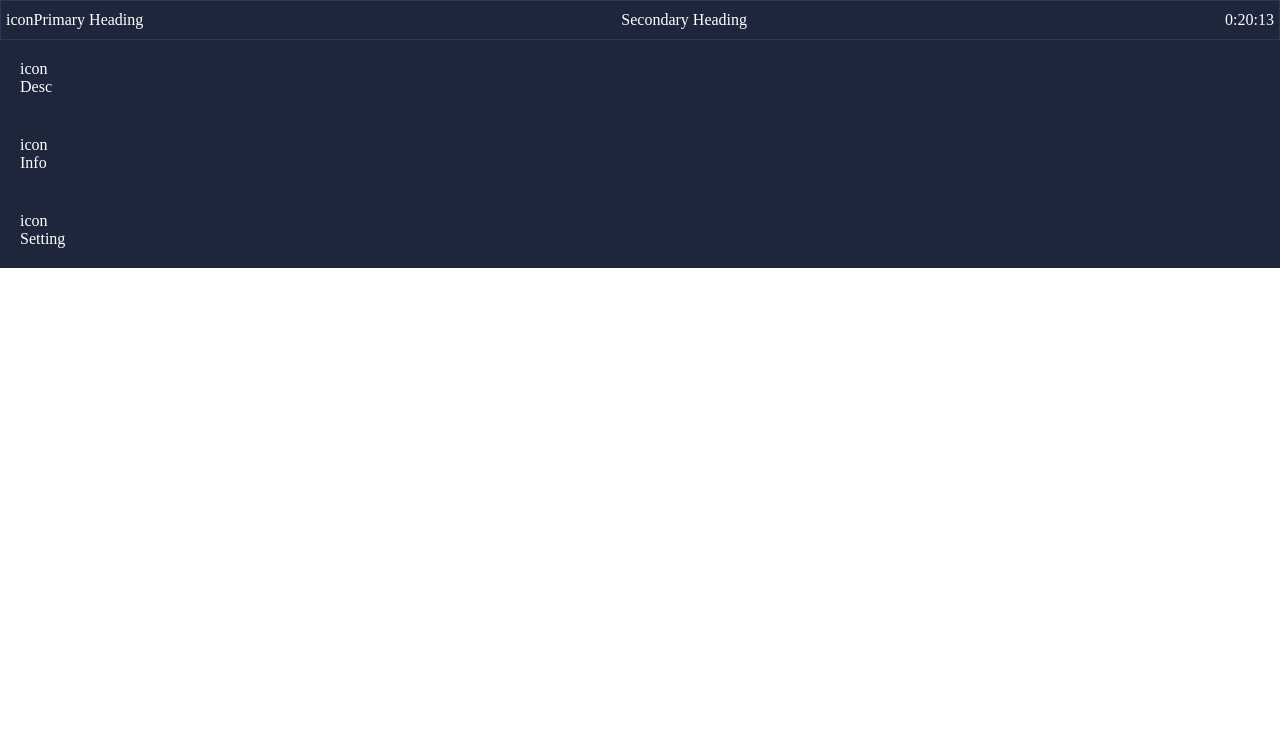
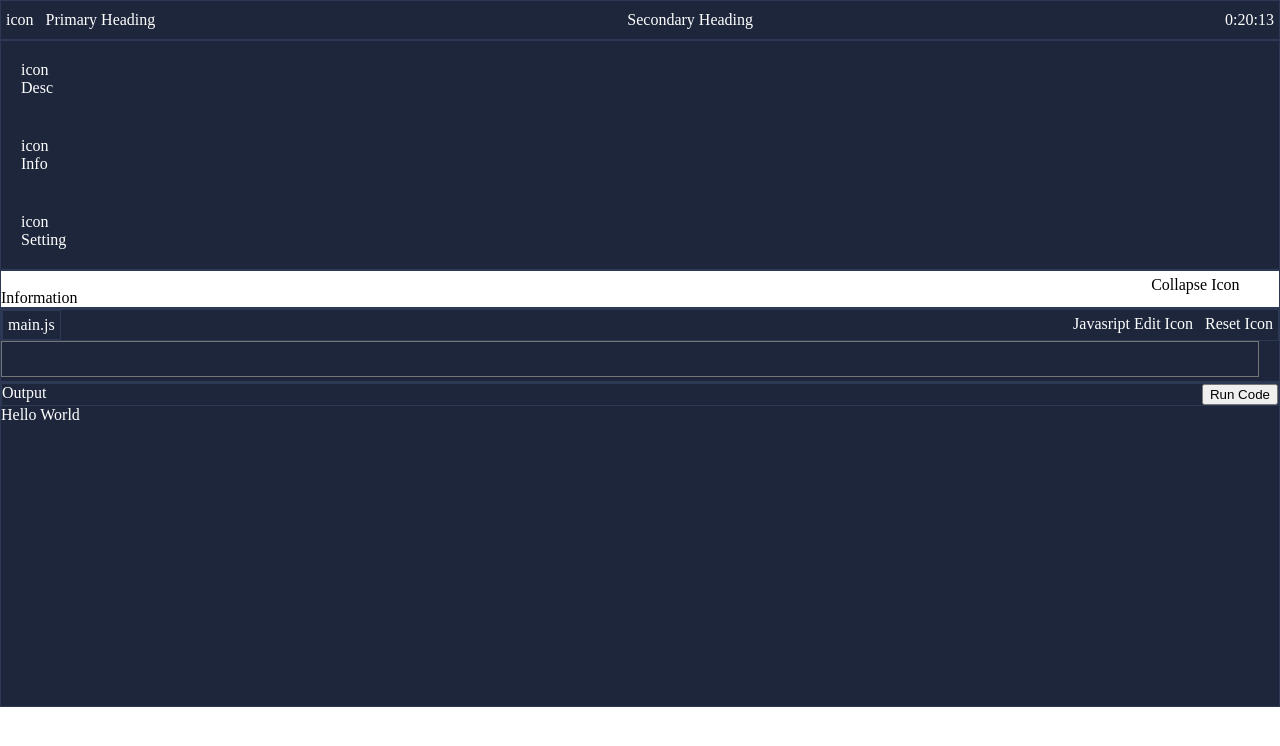
Before and after one commit to diwakarstha997/code-signal-clone, a plain HTML site: page index.html in a window 1280 px wide. Drawn offline with Linux system fonts and the light colour scheme.

Commit message:
Add information-board, code-editor adn code-output

```diff
--- a/index.html
+++ b/index.html
@@ -36,5 +36,58 @@
                 </div>
             </div>
         </aside>
+
+        <!-- Information Board -->
+         <section>
+            <div class="information-board">
+                <span class="information-board-collapse">Collapse Icon</span>
+                <div class="information-box">
+                    Information
+                </div>
+            </div>
+         </section>
+
+         <!-- Code Editor -->
+         <section>
+            <div class="code-editor">
+                <!-- Code Editor top bar -->
+                <div class="flex-container code-editor-top-bar">
+                    <div class="code-editor-file-tab">main.js</div>
+                    <div class="flex-container code-editor-control-tab">
+                        <div class="code-editor-language">
+                            Javasript
+                            <span>Edit Icon</span>
+                        </div>
+                        <div class="code-editor-reset">
+                            <span>Reset Icon</span>
+                        </div>
+                    </div>
+                </div>
+
+                <!-- Code Editor Text Area -->
+                 <div class="code-editor-text-area">
+                   <textarea ></textarea>
+                 </div>
+            </div>
+
+        <!-- Code Output -->
+         <section>
+            <div class="code-output">
+                <!-- Code Editor top bar -->
+                <div class="flex-container code-output-top-bar">
+                    <div class="code-output-heading">Output</div>
+                    <div class="code-output-run-button-wrapper">
+                        <button class="code-output-run-button">
+                            Run Code
+                        </button>
+                    </div>
+                </div>
+
+                <!-- Code Editor Text Area -->
+                 <div class="code-output-area">
+                    Hello World
+                 </div>
+            </div>
+         </section>
     </body>
 </html>
--- a/styles.css
+++ b/styles.css
@@ -7,6 +7,7 @@ body {
 .flex-container {
     display: flex;
     justify-content: space-between;
+    gap: 12px;
 }
 
 .top-bar {
@@ -18,6 +19,7 @@ body {
 
 /* Side Bar Css */
 .side-bar {
+    border: 1px solid rgba(45, 56, 85, 1);
     background-color: rgba(29, 38, 59, 1);
     color: white;
 }
@@ -25,3 +27,64 @@ body {
 .side-bar-tab {
     padding: 20px;
 }
+
+/* Infromation Board */
+.information-board {
+    border: 1px solid rgba(45, 56, 85, 1);
+    background-color: white;
+    color: black;
+}
+
+.information-board-collapse {
+    position: relative;
+    top: 5px;
+    left: 90%;
+}
+
+/* Code Editor Css */
+.code-editor {
+    border: 1px solid rgba(45, 56, 85, 1);
+    background-color: rgba(29, 38, 59, 1);
+    color: white;
+}
+
+.code-editor-top-bar {
+    border: 1px solid rgba(45, 56, 85, 1);
+}
+
+.code-editor-file-tab {
+    border: 1px solid rgba(45, 56, 85, 1);
+    padding: 5px
+}
+
+.code-editor-control-tab {
+    padding: 5px
+}
+
+.code-editor-text-area > textarea{
+    width: 98%;
+    resize: none;
+    background-color: rgba(29, 38, 59, 1);
+}
+
+
+/* Code Output Css */
+.code-output {
+    border: 1px solid rgba(45, 56, 85, 1);
+    background-color: rgba(29, 38, 59, 1);
+    color: white;
+}
+
+.code-output-top-bar {
+    border: 1px solid rgba(45, 56, 85, 1);
+}
+
+.code-output-run-button {
+}
+
+
+.code-output-area{
+    width: 100%;
+    height: 300px;
+    background-color: rgba(29, 38, 59, 1);
+}
```
